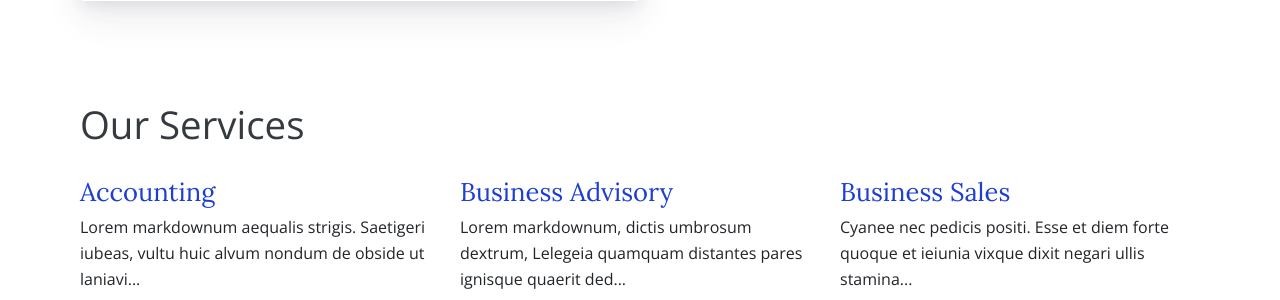
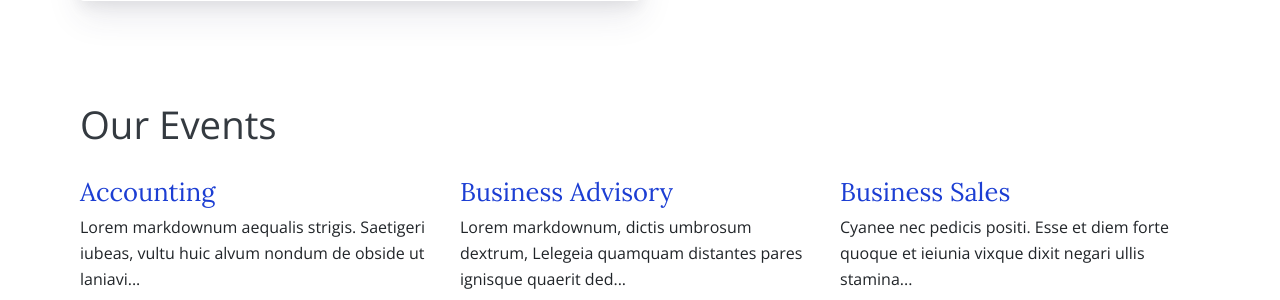
Before and after one commit to SnistAheads/Ocoders, a Jekyll site: the page built from index.html, in a window 1280 px wide. Shown: the part 556-856 px from the top of the page. Built offline with Jekyll 4.4.1, drawn with Linux system fonts in a browser that asks for light colours.

Commit message:
Update index.html

```diff
--- a/index.html
+++ b/index.html
@@ -30,7 +30,7 @@ bodyClass: page-home
 <div class="container pt-8 pt-md-10">
   <div class="row justify-content-start">
     <div class="col-12">
-      <h2 class="title-3 text-dark mb-3">Our Services</h2>
+      <h2 class="title-3 text-dark mb-3">Our Events</h2>
     </div>
     {% for service in site.services %}
     <div class="col-12 col-md-4 mb-1">
```
